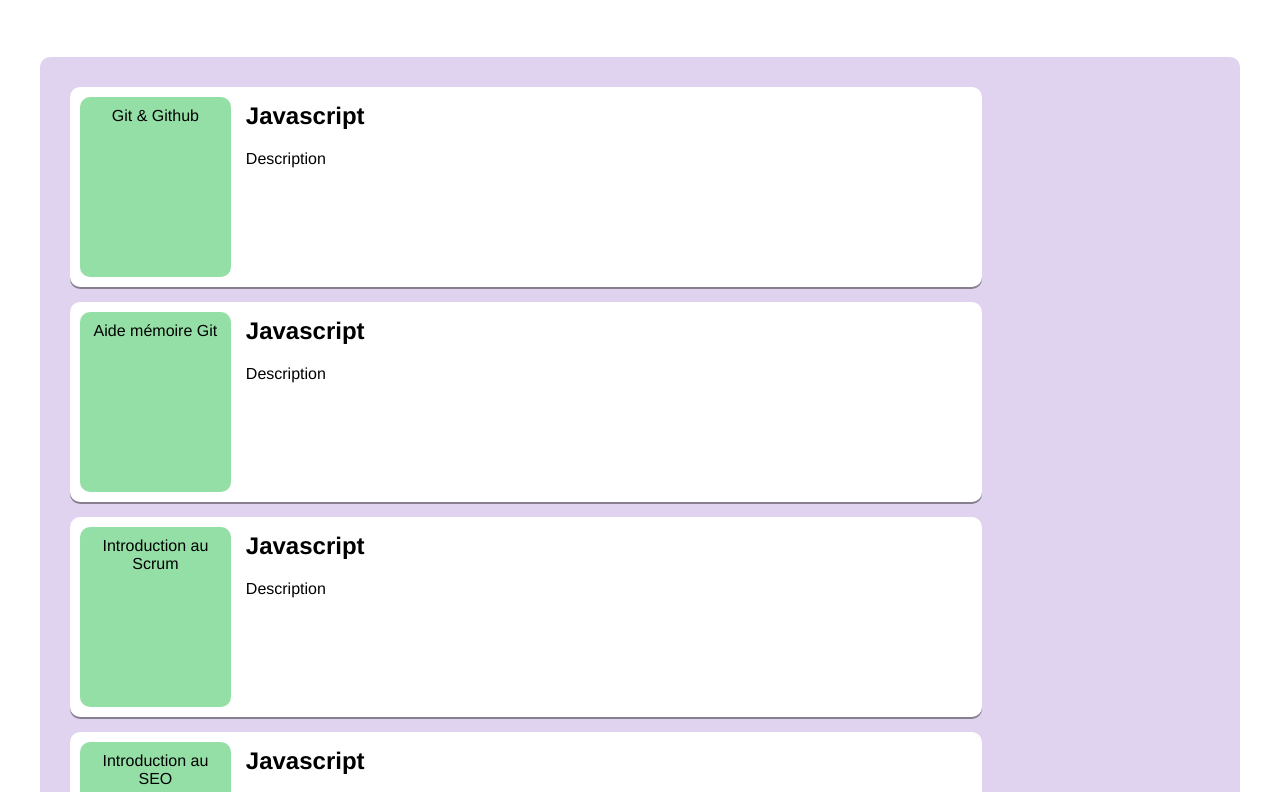
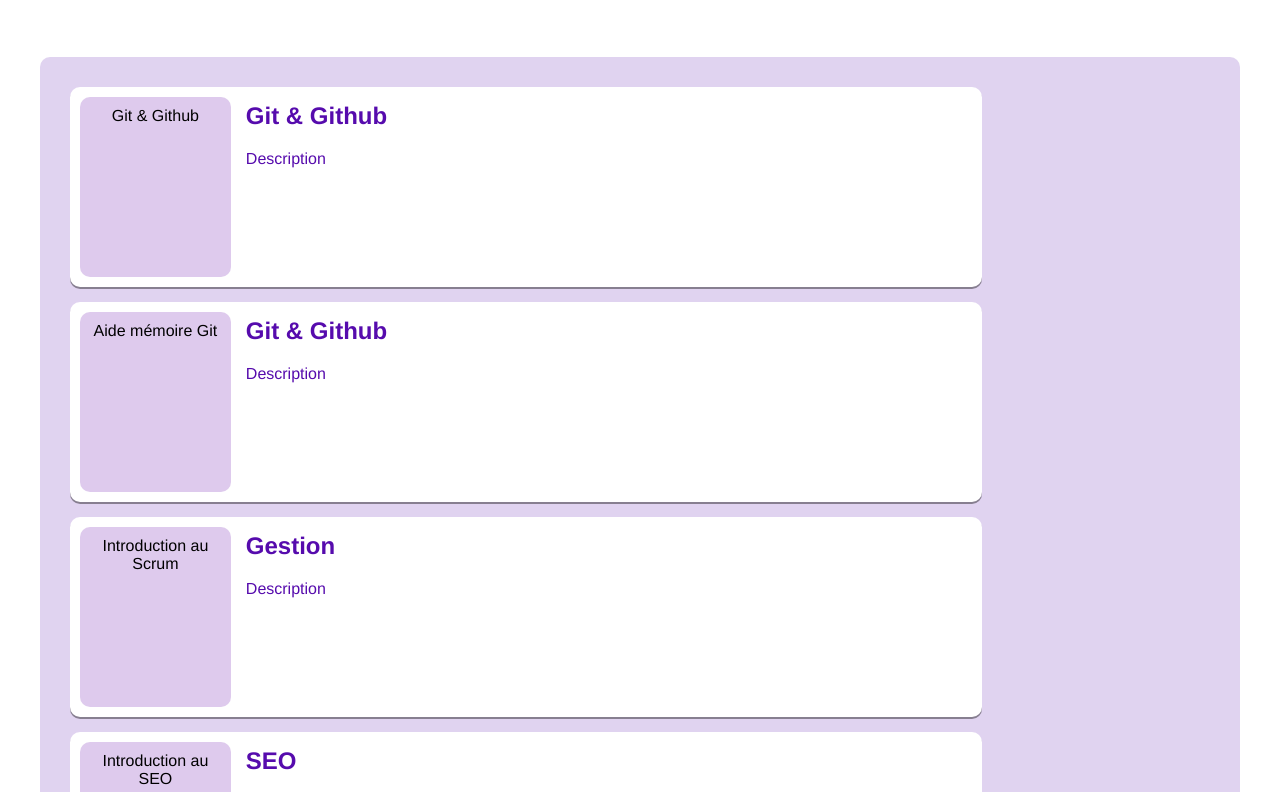
Before and after one commit to cardozoledezma/formation, a plain HTML site: page index.html in a window 1280 px wide. Shown: the part 146-938 px from the top of the page. Drawn offline with Linux system fonts and the light colour scheme.

Commit message:
liste de cours
ajout couleur
texte renommé

```diff
--- a/css/style.css
+++ b/css/style.css
@@ -133,7 +133,7 @@ padding:10px 15px ;
 }
 
 .div-course{
-    background-color:#94dfa6 ;
+    background-color:#DECAED ;
     display: flex;
     justify-content:left;
     align-items: center;
@@ -156,13 +156,13 @@ padding:10px 15px ;
 .course-title {
 
     margin-bottom: 20px;
-
+    color: #560BAD;
 
 }
 
 .course-description{
 
-
+    color: #560BAD;
 
 
 }
--- a/index.html
+++ b/index.html
@@ -37,7 +37,7 @@
                         <a class="link" href="/download/git-et-github.pdf" download="Git-Github">Git & Github</a>
                     </div>
                         <div class="course-content">
-                            <h2 class="course-title">Javascript</h2>
+                            <h2 class="course-title">Git & Github</h2>
                             <p class="course-description">Description</p>
                         </div>
                 </li>
@@ -46,7 +46,7 @@
                         <a class="link" href="/download/github-aide_mémoire-documentation.pdf" download="Git aide mémoire">Aide mémoire Git</a>
                     </div>
                         <div class="course-content">
-                            <h2 class="course-title">Javascript</h2>
+                            <h2 class="course-title">Git & Github</h2>
                             <p class="course-description">Description</p>
                         </div>
                 </li>
@@ -55,7 +55,7 @@
                         <a class="link" href="/download/introduction-au-scrum.pdf" download="introduction-au-scrum">Introduction au Scrum</a>
                     </div>
                         <div class="course-content">
-                            <h2 class="course-title">Javascript</h2>
+                            <h2 class="course-title">Gestion</h2>
                             <p class="course-description">Description</p>
                         </div>
                 </li>
@@ -64,7 +64,7 @@
                             <a class="link" href="/download/introduction-au-seo.pdf" download="introduction-au-seo">Introduction au SEO</a>
                         </div>
                             <div class="course-content">
-                                <h2 class="course-title">Javascript</h2>
+                                <h2 class="course-title">SEO</h2>
                                 <p class="course-description">Description</p>
                             </div>
                 </li>
@@ -118,7 +118,7 @@
                              <a class="link" href="/download/selecteurs-css.pdf" download="selecteurs-css">Les sélections CSS</a>
                         </div>
                             <div class="course-content">
-                                <h2 class="course-title">Javascript</h2>
+                                <h2 class="course-title">CSS</h2>
                                 <p class="course-description">Description</p>
                             </div>
                 </li>
@@ -127,7 +127,7 @@
                             <a class="link" href="/download/serveur-web-publier-un-site-web.pdf" download="serveur-web-publier-un-site-web">Serveur seb et Publier un site web</a>
                         </div>
                             <div class="course-content">
-                                <h2 class="course-title">Javascript</h2>
+                                <h2 class="course-title">Réseaux</h2>
                                 <p class="course-description">Description</p>
                             </div>
                 </li>
```
